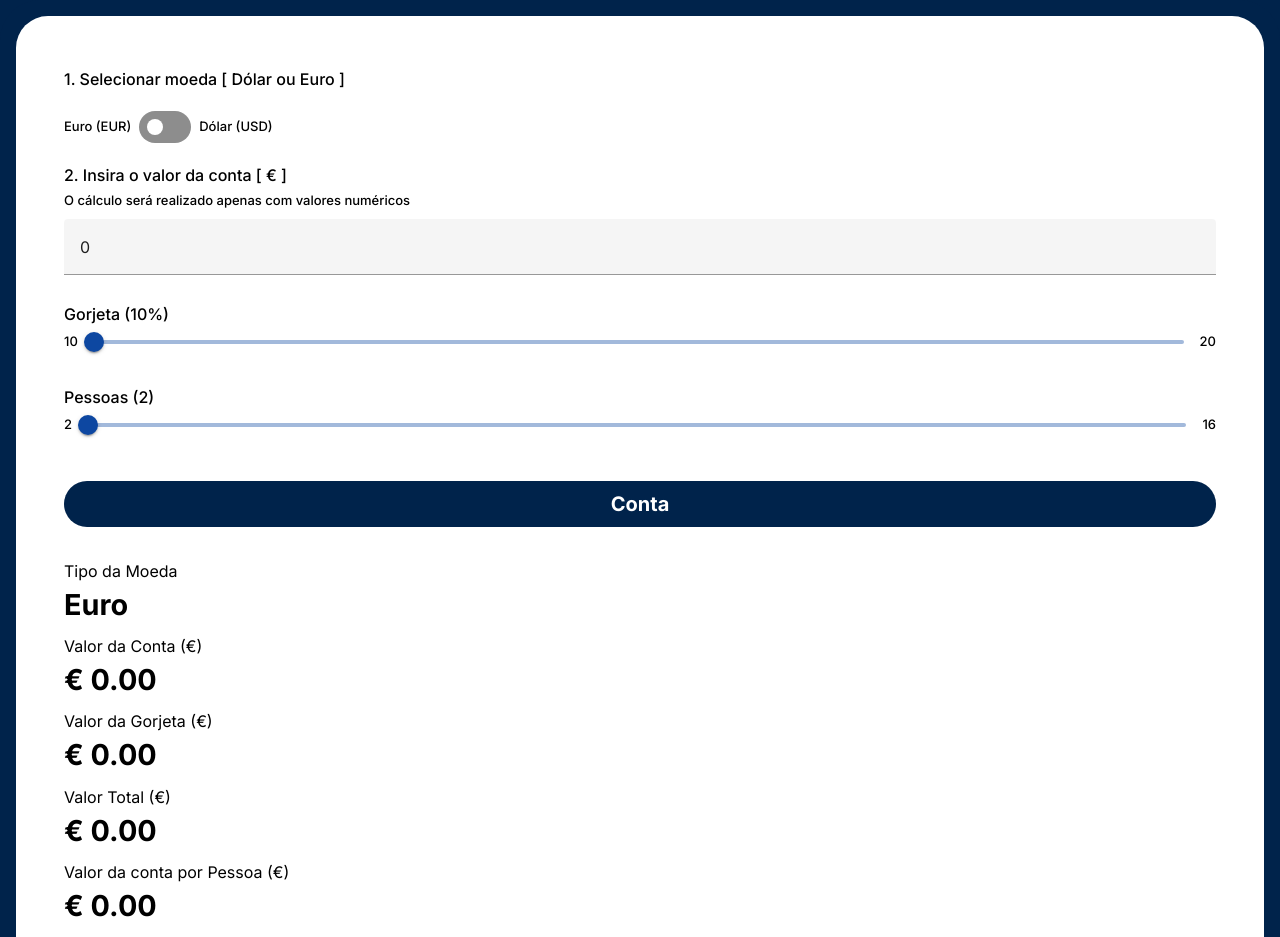
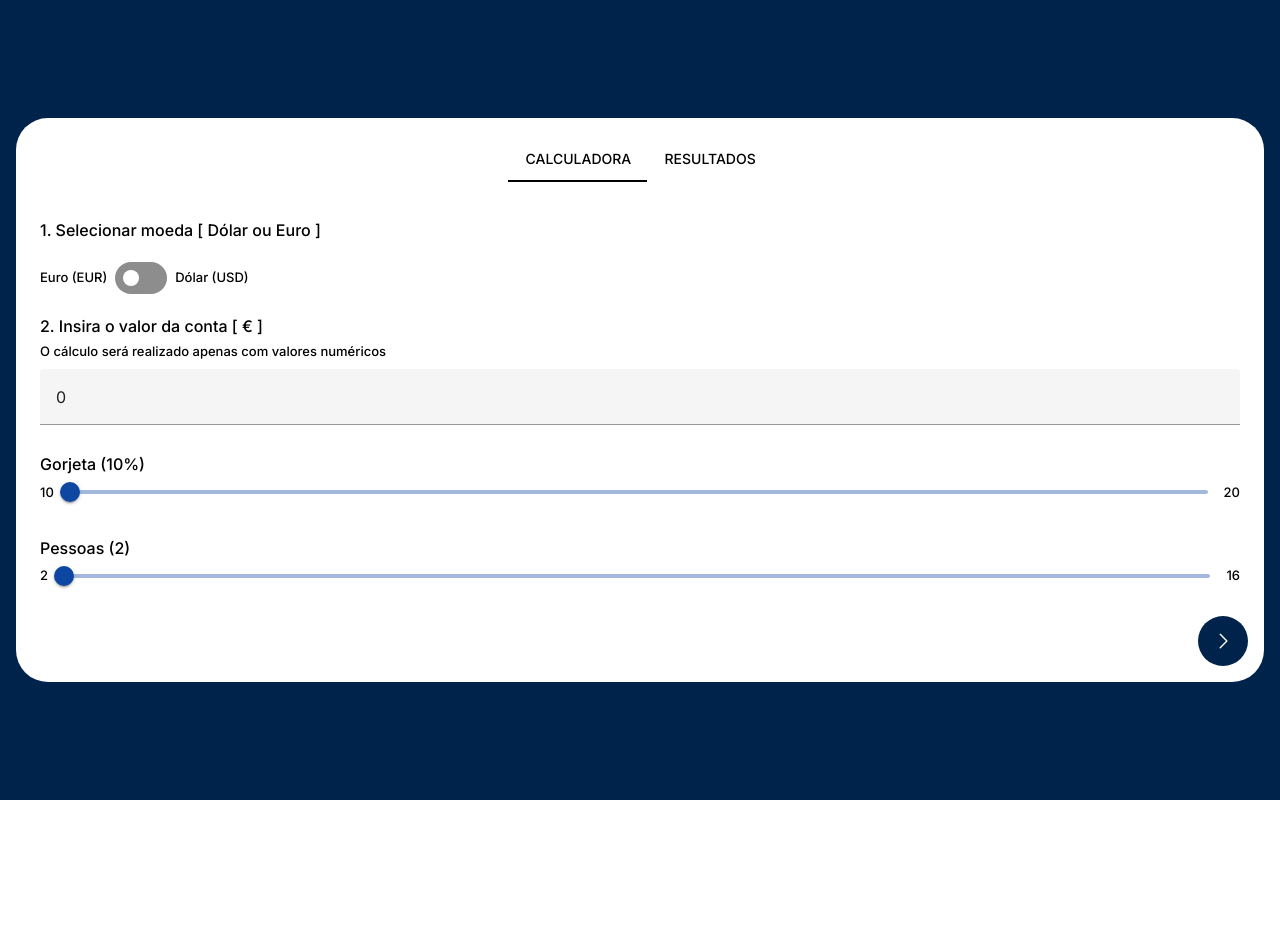
Before and after one commit to ThiagoAguiiar/gorjeta_covenia, a Vue app: page / in a window 1280 px wide. Shown: the top 937 px of the page. After the commit the page ends 800 px from the top, so only its background shows below. Built offline with nearby package versions, Linux system fonts and the light colour scheme.

Commit message:
update frontend: melhorias de estilos e design

```diff
--- a/src/assets/base.css
+++ b/src/assets/base.css
@@ -6,6 +6,7 @@
   --background-app: #fff;
   --content-app: #00234b;
   --border-app: #d8d8da;
+  --hint-app: #808080;
 }
 
 html {
--- a/src/components/forms/result-panel.vue
+++ b/src/components/forms/result-panel.vue
@@ -57,7 +57,7 @@ import { debounce } from "lodash";
 
 const money = useMoney();
 
-const totalBRL = ref("0,00");
+const totalBRL = ref("R$ 0,00");
 const loading = ref(false);
 
 const props = defineProps({
@@ -83,8 +83,8 @@ const getCurrency = computed(() => {
 
 // Valor Total
 const totalPayment = computed(() => {
-  const valor = Number(props.data.paymentValue.toString().replace(",", "."));
-  return (Number(valor) + Number(totalTip.value)).toFixed(2);
+  const valor = Number(props.data.paymentValue);
+  return (valor + Number(totalTip.value)).toFixed(2);
 });
 
 // Gorjeta
@@ -101,12 +101,15 @@ const totalPerPerson = computed(() => {
 const getTotalBRL = async () => {
   loading.value = true;
 
-  const { data } = await money.convertMoney(
+  const { data, error } = await money.convertMoney(
     totalPerPerson.value,
     props.data.currency
   );
 
   if (data.value) totalBRL.value = data.value;
+  else totalBRL.value = "Valor não encontrado";
+
+  if (error.value) totalBRL.value = "Erro ao buscar conversão";
 
   loading.value = false;
 };
@@ -114,11 +117,11 @@ const getTotalBRL = async () => {
 // Cria um atraso para a chamada da API reduzindo consumo de dados
 const debouncedGetTotalBRL = debounce(getTotalBRL, 500);
 
-/* Uso do deep para observar as alterações mais profundas no objeto getCurrency */
+/* Uso do immediate para chamar a função assim que a página é renderizada mesmo que não haja alteração de valores */
 watch(
-  () => [totalPerPerson, getCurrency],
-  async () => debouncedGetTotalBRL,
-  { deep: true }
+  () => [totalPerPerson.value, getCurrency.value],
+  async () => await debouncedGetTotalBRL(),
+  { immediate: true }
 );
 </script>
 
@@ -145,11 +148,16 @@ watch(
   margin: 0.5rem 0;
 }
 
+.results-data p {
+  color: var(--hint-app);
+  font-size: 15px;
+}
+
 .real {
   color: #fca311;
 }
 
-@media (max-width: 768px) {
+@media (max-width: 1290px) {
   .results-item {
     font-size: 1.5rem;
   }
--- a/src/stores/useMoney.ts
+++ b/src/stores/useMoney.ts
@@ -28,7 +28,7 @@ export default defineStore("useMoney", () => {
 
       const json: ISuccessResponse = await response.json();
 
-      // retorna o valor formatado para BRL
+      // Retorna o valor formatado para BRL
       data.value = new Intl.NumberFormat("pt-BR", {
         style: "currency",
         currency: "BRL",
--- a/src/views/HomeView.vue
+++ b/src/views/HomeView.vue
@@ -55,8 +55,7 @@ import BaseLayout from "@/layouts/BaseLayout.vue";
 import FormCalculator from "@/components/forms/form-calculator.vue";
 
 // Responsividade (remover ou mostrar o elemento mobile)
-const media = useMediaQuery("(max-width: 768px)");
-const showMobile = ref(false);
+const showMobile = useMediaQuery("(max-width: 1290px)");
 const tabs = ref("calculator");
 
 const models = reactive<IModels>({
@@ -65,14 +64,6 @@ const models = reactive<IModels>({
   tip: 10,
   peopleCount: 2,
   toggleCurrency: false,
-});
-
-onMounted(() => {
-  showMobile.value = media.value;
-});
-
-watch(media, (value) => {
-  showMobile.value = value;
 });
 
 const navigateTab = (tab: "results" | "calculator") => {
@@ -102,17 +93,21 @@ const navigateTab = (tab: "results" | "calculator") => {
   display: none;
 }
 
+/* O DEEP Permite estilizar componentes profundos no DOM (principalmente componentes de bibliotecas externas) */
+:deep(.v-btn__content) {
+  text-transform: uppercase;
+  letter-spacing: 0;
+}
+
 @media (max-width: 1290px) {
   .home {
     grid-template-columns: 100%;
   }
 
   .form {
-    border-right: 0px;
+    border-right: 0;
   }
-}
 
-@media (max-width: 768px) {
   .results,
   .form {
     padding: 1rem 0.5rem;
```
